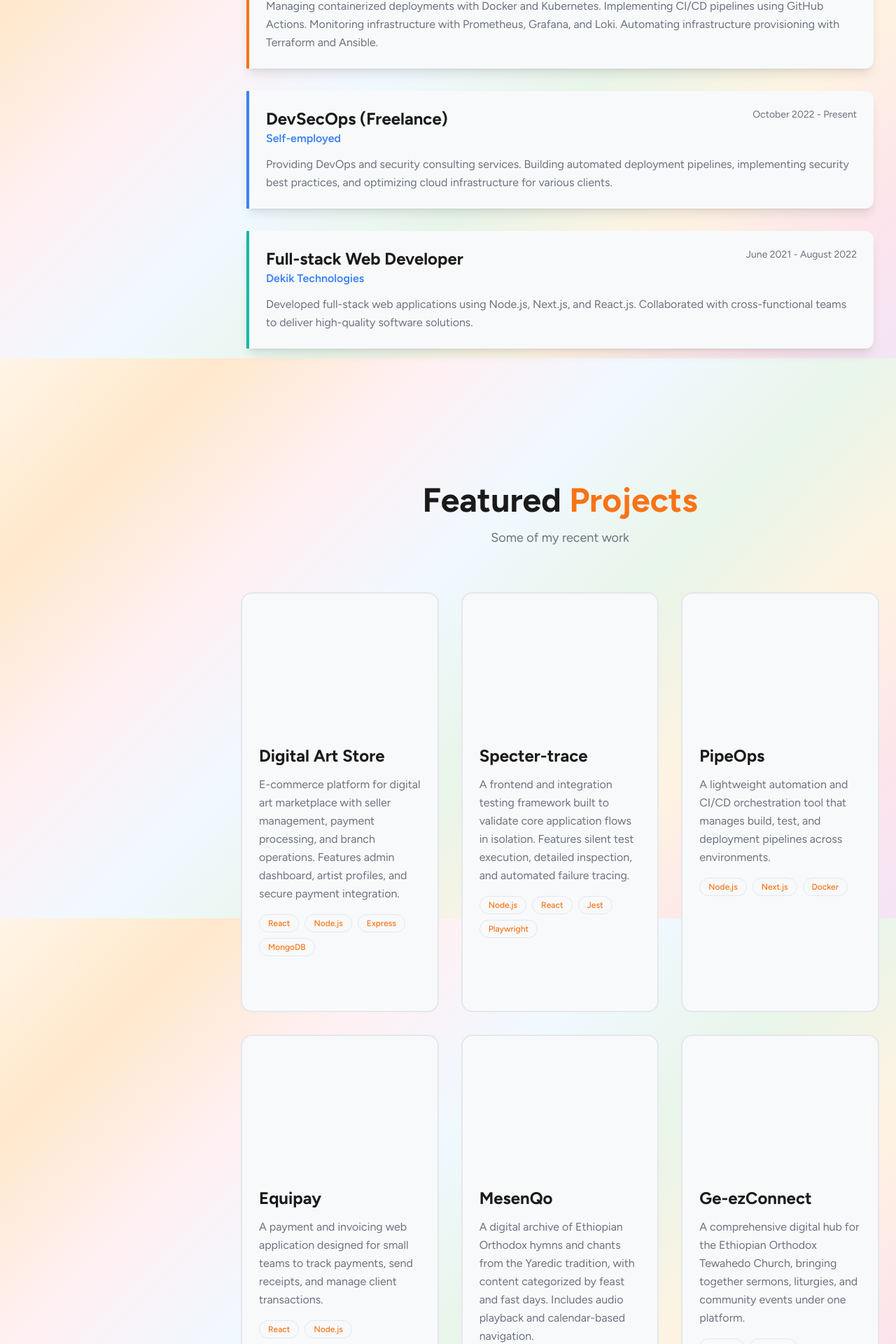
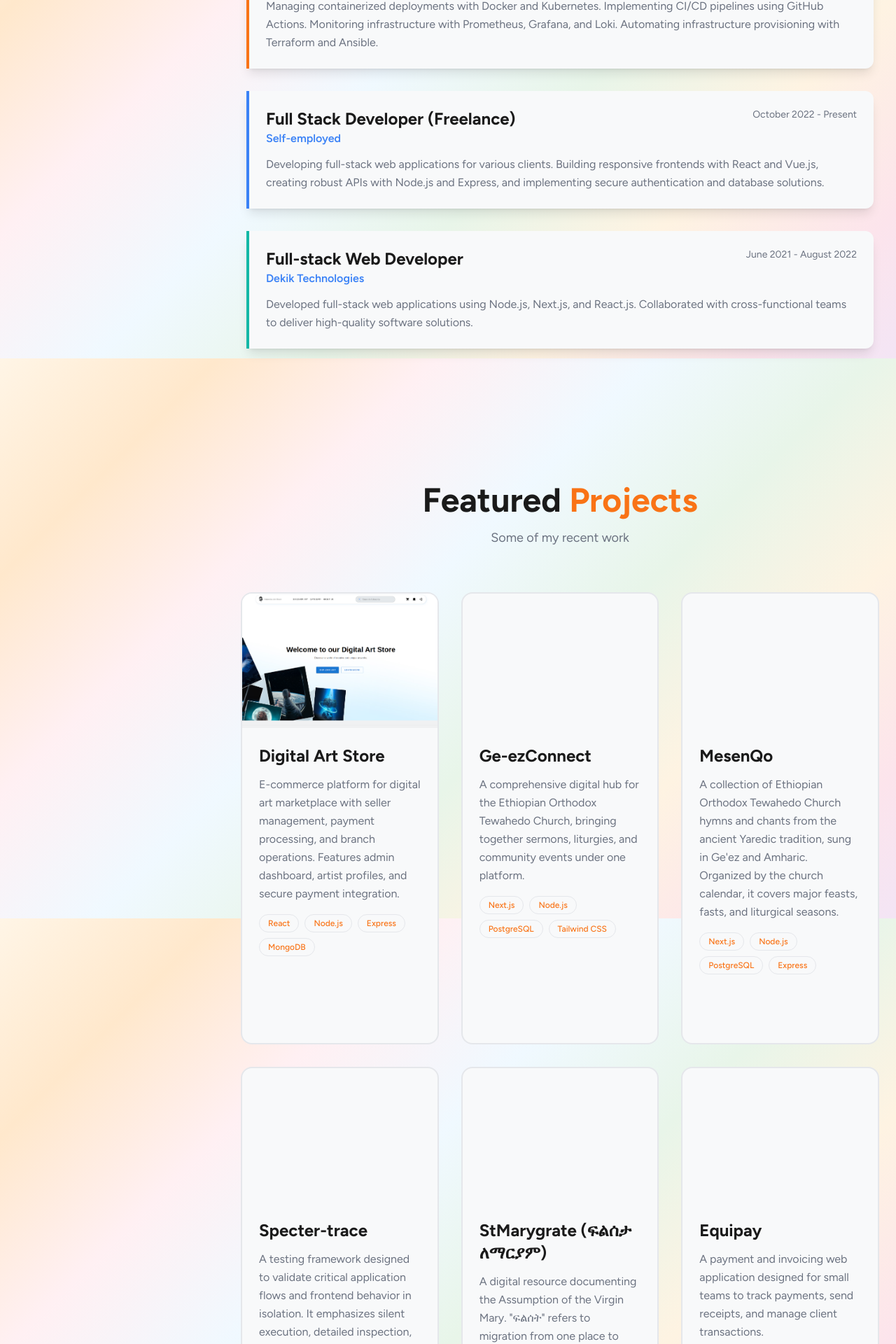
Before and after one commit to nahomik/Portfolio, a Vue app: page / in a window 1280 px wide. Shown: the part 1888-3808 px from the top of the page at 70% size. Built offline with nearby package versions, Linux system fonts and the light colour scheme.

Commit message:
minor fix on app.vue

```diff
--- a/src/App.vue
+++ b/src/App.vue
@@ -146,6 +146,7 @@
           <p class="text-lg leading-relaxed text-muted-foreground">
             I hold a Bachelor's in Computer Science from Wolkite University. When I'm not coding, I explore emerging
             technologies, contribute to open-source projects, and collaborate on innovative solutions that make a difference.
+            In my free time, I enjoy playing chess and watching football.
           </p>
         </div>
       </div>
@@ -176,14 +177,14 @@
           <div class="bg-card border-l-4 border-gruvbox-blue rounded-r-xl p-6 shadow-lg hover:shadow-2xl hover:scale-[1.02] transition-all duration-300 cursor-pointer">
             <div class="flex flex-wrap items-start justify-between mb-3">
               <div>
-                <h3 class="text-2xl font-bold text-foreground">DevSecOps (Freelance)</h3>
+                <h3 class="text-2xl font-bold text-foreground">Full Stack Developer (Freelance)</h3>
                 <p class="text-gruvbox-blue font-semibold">Self-employed</p>
               </div>
               <span class="text-sm text-muted-foreground">October 2022 - Present</span>
             </div>
             <p class="text-muted-foreground leading-relaxed">
-              Providing DevOps and security consulting services. Building automated deployment pipelines,
-              implementing security best practices, and optimizing cloud infrastructure for various clients.
+              Developing full-stack web applications for various clients. Building responsive frontends with React and Vue.js,
+              creating robust APIs with Node.js and Express, and implementing secure authentication and database solutions.
             </p>
           </div>
 
@@ -215,7 +216,8 @@
         <div class="grid grid-cols-1 md:grid-cols-2 xl:grid-cols-3 gap-8">
           <div v-for="project in projects" :key="project.id"
                class="group bg-card border-2 border-border rounded-2xl overflow-hidden hover:border-gruvbox-orange hover:shadow-2xl transition-all duration-500 hover:-translate-y-3 hover:scale-[1.02] cursor-pointer">
-            <div class="h-48 bg-gradient-to-br overflow-hidden relative" :class="project.gradient">
+            <div class="h-48 overflow-hidden relative" :class="project.image ? '' : 'bg-gradient-to-br ' + project.gradient">
+              <img v-if="project.image" :src="project.image" :alt="project.title" class="w-full h-full object-cover" />
               <div class="absolute inset-0 bg-card/80 dark:bg-card/50 backdrop-blur-sm opacity-0 group-hover:opacity-100 transition-opacity duration-300 flex items-center justify-center">
                 <svg class="w-16 h-16 text-gruvbox-orange" fill="none" stroke="currentColor" viewBox="0 0 24 24">
                   <path stroke-linecap="round" stroke-linejoin="round" stroke-width="2" d="M10 6H6a2 2 0 00-2 2v10a2 2 0 002 2h10a2 2 0 002-2v-4M14 4h6m0 0v6m0-6L10 14" />
@@ -251,13 +253,15 @@
                   <svg class="w-4 h-4" fill="none" stroke="currentColor" viewBox="0 0 24 24">
                     <path stroke-linecap="round" stroke-linejoin="round" stroke-width="2" d="M10 6H6a2 2 0 00-2 2v10a2 2 0 002 2h10a2 2 0 002-2v-4M14 4h6m0 0v6m0-6L10 14" />
                   </svg>
-                  Live
+                  Live Demo
                 </a>
-                <span v-else class="flex-1 text-center px-4 py-2 bg-muted/50 border border-border rounded-lg text-sm font-medium text-muted-foreground cursor-not-allowed flex items-center justify-center gap-2">
+                <span v-else
+                      class="flex-1 text-center px-4 py-2 bg-muted border border-border rounded-lg text-sm font-medium text-muted-foreground cursor-not-allowed flex items-center justify-center gap-2">
                   <svg class="w-4 h-4" fill="none" stroke="currentColor" viewBox="0 0 24 24">
-                    <path stroke-linecap="round" stroke-linejoin="round" stroke-width="2" d="M10 6H6a2 2 0 00-2 2v10a2 2 0 002 2h10a2 2 0 002-2v-4M14 4h6m0 0v6m0-6L10 14" />
+                    <path stroke-linecap="round" stroke-linejoin="round" stroke-width="2" d="M15 12a3 3 0 11-6 0 3 3 0 016 0z" />
+                    <path stroke-linecap="round" stroke-linejoin="round" stroke-width="2" d="M2.458 12C3.732 7.943 7.523 5 12 5c4.478 0 8.268 2.943 9.542 7-1.274 4.057-5.064 7-9.542 7-4.477 0-8.268-2.943-9.542-7z" />
                   </svg>
-                  Private
+                  Coming Soon
                 </span>
               </div>
             </div>
@@ -324,12 +328,12 @@
             <h3 class="text-xl font-bold text-gruvbox-red">Frontend</h3>
           </div>
           <div class="flex flex-wrap gap-3">
+            <span class="px-4 py-2 bg-card border border-border rounded-lg text-sm font-medium hover:border-gruvbox-orange hover:text-gruvbox-orange transition-all duration-300 cursor-pointer">HTML5</span>
+            <span class="px-4 py-2 bg-card border border-border rounded-lg text-sm font-medium hover:border-gruvbox-orange hover:text-gruvbox-orange transition-all duration-300 cursor-pointer">CSS3</span>
+            <span class="px-4 py-2 bg-card border border-border rounded-lg text-sm font-medium hover:border-gruvbox-orange hover:text-gruvbox-orange transition-all duration-300 cursor-pointer">JavaScript ES6</span>
             <span class="px-4 py-2 bg-card border border-border rounded-lg text-sm font-medium hover:border-gruvbox-orange hover:text-gruvbox-orange transition-all duration-300 cursor-pointer">React.js</span>
-            <span class="px-4 py-2 bg-card border border-border rounded-lg text-sm font-medium hover:border-gruvbox-orange hover:text-gruvbox-orange transition-all duration-300 cursor-pointer">Next.js</span>
-            <span class="px-4 py-2 bg-card border border-border rounded-lg text-sm font-medium hover:border-gruvbox-orange hover:text-gruvbox-orange transition-all duration-300 cursor-pointer">Vue.js</span>
-            <span class="px-4 py-2 bg-card border border-border rounded-lg text-sm font-medium hover:border-gruvbox-orange hover:text-gruvbox-orange transition-all duration-300 cursor-pointer">JavaScript</span>
-            <span class="px-4 py-2 bg-card border border-border rounded-lg text-sm font-medium hover:border-gruvbox-orange hover:text-gruvbox-orange transition-all duration-300 cursor-pointer">TypeScript</span>
-            <span class="px-4 py-2 bg-card border border-border rounded-lg text-sm font-medium hover:border-gruvbox-orange hover:text-gruvbox-orange transition-all duration-300 cursor-pointer">Tailwind CSS</span>
+            <span class="px-4 py-2 bg-card border border-border rounded-lg text-sm font-medium hover:border-gruvbox-orange hover:text-gruvbox-orange transition-all duration-300 cursor-pointer">jQuery</span>
+            <span class="px-4 py-2 bg-card border border-border rounded-lg text-sm font-medium hover:border-gruvbox-orange hover:text-gruvbox-orange transition-all duration-300 cursor-pointer">Bootstrap</span>
           </div>
         </div>
 
@@ -343,22 +347,23 @@
           </div>
           <div class="flex flex-wrap gap-3">
             <span class="px-4 py-2 bg-card border border-border rounded-lg text-sm font-medium hover:border-gruvbox-orange hover:text-gruvbox-orange transition-all duration-300 cursor-pointer">Node.js</span>
-            <span class="px-4 py-2 bg-card border border-border rounded-lg text-sm font-medium hover:border-gruvbox-orange hover:text-gruvbox-orange transition-all duration-300 cursor-pointer">Express</span>
+            <span class="px-4 py-2 bg-card border border-border rounded-lg text-sm font-medium hover:border-gruvbox-orange hover:text-gruvbox-orange transition-all duration-300 cursor-pointer">Express.js</span>
+            <span class="px-4 py-2 bg-card border border-border rounded-lg text-sm font-medium hover:border-gruvbox-orange hover:text-gruvbox-orange transition-all duration-300 cursor-pointer">EJS</span>
+            <span class="px-4 py-2 bg-card border border-border rounded-lg text-sm font-medium hover:border-gruvbox-orange hover:text-gruvbox-orange transition-all duration-300 cursor-pointer">REST APIs</span>
             <span class="px-4 py-2 bg-card border border-border rounded-lg text-sm font-medium hover:border-gruvbox-orange hover:text-gruvbox-orange transition-all duration-300 cursor-pointer">PostgreSQL</span>
-            <span class="px-4 py-2 bg-card border border-border rounded-lg text-sm font-medium hover:border-gruvbox-orange hover:text-gruvbox-orange transition-all duration-300 cursor-pointer">MySQL</span>
-            <span class="px-4 py-2 bg-card border border-border rounded-lg text-sm font-medium hover:border-gruvbox-orange hover:text-gruvbox-orange transition-all duration-300 cursor-pointer">SQLite</span>
-            <span class="px-4 py-2 bg-card border border-border rounded-lg text-sm font-medium hover:border-gruvbox-orange hover:text-gruvbox-orange transition-all duration-300 cursor-pointer">Redis</span>
+            <span class="px-4 py-2 bg-card border border-border rounded-lg text-sm font-medium hover:border-gruvbox-orange hover:text-gruvbox-orange transition-all duration-300 cursor-pointer">SQL</span>
+            <span class="px-4 py-2 bg-card border border-border rounded-lg text-sm font-medium hover:border-gruvbox-orange hover:text-gruvbox-orange transition-all duration-300 cursor-pointer">Authentication</span>
+            <span class="px-4 py-2 bg-card border border-border rounded-lg text-sm font-medium hover:border-gruvbox-orange hover:text-gruvbox-orange transition-all duration-300 cursor-pointer">Security</span>
           </div>
         </div>
 
-        <!-- DevOps & Tools -->
+        <!-- DevOps & Cloud -->
         <div class="mb-12">
           <div class="flex items-center gap-3 mb-6">
-            <svg class="w-5 h-5 text-gruvbox-yellow" fill="none" stroke="currentColor" viewBox="0 0 24 24">
-              <path stroke-linecap="round" stroke-linejoin="round" stroke-width="2" d="M10.325 4.317c.426-1.756 2.924-1.756 3.35 0a1.724 1.724 0 002.573 1.066c1.543-.94 3.31.826 2.37 2.37a1.724 1.724 0 001.065 2.572c1.756.426 1.756 2.924 0 3.35a1.724 1.724 0 00-1.066 2.573c.94 1.543-.826 3.31-2.37 2.37a1.724 1.724 0 00-2.572 1.065c-.426 1.756-2.924 1.756-3.35 0a1.724 1.724 0 00-2.573-1.066c-1.543.94-3.31-.826-2.37-2.37a1.724 1.724 0 00-1.065-2.572c-1.756-.426-1.756-2.924 0-3.35a1.724 1.724 0 001.066-2.573c-.94-1.543.826-3.31 2.37-2.37.996.608 2.296.07 2.572-1.065z" />
-              <path stroke-linecap="round" stroke-linejoin="round" stroke-width="2" d="M15 12a3 3 0 11-6 0 3 3 0 016 0z" />
+            <svg class="w-5 h-5 text-gruvbox-blue" fill="none" stroke="currentColor" viewBox="0 0 24 24">
+              <path stroke-linecap="round" stroke-linejoin="round" stroke-width="2" d="M3 15a4 4 0 004 4h9a5 5 0 10-.1-9.999 5.002 5.002 0 10-9.78 2.096A4.001 4.001 0 003 15z" />
             </svg>
-            <h3 class="text-xl font-bold text-gruvbox-yellow">DevOps & Tools</h3>
+            <h3 class="text-xl font-bold text-gruvbox-blue">DevOps & Cloud</h3>
           </div>
           <div class="flex flex-wrap gap-3">
             <span class="px-4 py-2 bg-card border border-border rounded-lg text-sm font-medium hover:border-gruvbox-orange hover:text-gruvbox-orange transition-all duration-300 cursor-pointer">Docker</span>
@@ -366,7 +371,27 @@
             <span class="px-4 py-2 bg-card border border-border rounded-lg text-sm font-medium hover:border-gruvbox-orange hover:text-gruvbox-orange transition-all duration-300 cursor-pointer">GitHub Actions</span>
             <span class="px-4 py-2 bg-card border border-border rounded-lg text-sm font-medium hover:border-gruvbox-orange hover:text-gruvbox-orange transition-all duration-300 cursor-pointer">Terraform</span>
             <span class="px-4 py-2 bg-card border border-border rounded-lg text-sm font-medium hover:border-gruvbox-orange hover:text-gruvbox-orange transition-all duration-300 cursor-pointer">Ansible</span>
-            <span class="px-4 py-2 bg-card border border-border rounded-lg text-sm font-medium hover:border-gruvbox-orange hover:text-gruvbox-orange transition-all duration-300 cursor-pointer">Git</span>
+            <span class="px-4 py-2 bg-card border border-border rounded-lg text-sm font-medium hover:border-gruvbox-orange hover:text-gruvbox-orange transition-all duration-300 cursor-pointer">Prometheus</span>
+            <span class="px-4 py-2 bg-card border border-border rounded-lg text-sm font-medium hover:border-gruvbox-orange hover:text-gruvbox-orange transition-all duration-300 cursor-pointer">Grafana</span>
+            <span class="px-4 py-2 bg-card border border-border rounded-lg text-sm font-medium hover:border-gruvbox-orange hover:text-gruvbox-orange transition-all duration-300 cursor-pointer">Jenkins</span>
+          </div>
+        </div>
+
+        <!-- Tools & Other -->
+        <div class="mb-12">
+          <div class="flex items-center gap-3 mb-6">
+            <svg class="w-5 h-5 text-gruvbox-yellow" fill="none" stroke="currentColor" viewBox="0 0 24 24">
+              <path stroke-linecap="round" stroke-linejoin="round" stroke-width="2" d="M10.325 4.317c.426-1.756 2.924-1.756 3.35 0a1.724 1.724 0 002.573 1.066c1.543-.94 3.31.826 2.37 2.37a1.724 1.724 0 001.065 2.572c1.756.426 1.756 2.924 0 3.35a1.724 1.724 0 00-1.066 2.573c.94 1.543-.826 3.31-2.37 2.37a1.724 1.724 0 00-2.572 1.065c-.426 1.756-2.924 1.756-3.35 0a1.724 1.724 0 00-2.573-1.066c-1.543.94-3.31-.826-2.37-2.37a1.724 1.724 0 00-1.065-2.572c-1.756-.426-1.756-2.924 0-3.35a1.724 1.724 0 001.066-2.573c-.94-1.543.826-3.31 2.37-2.37.996.608 2.296.07 2.572-1.065z" />
+              <path stroke-linecap="round" stroke-linejoin="round" stroke-width="2" d="M15 12a3 3 0 11-6 0 3 3 0 016 0z" />
+            </svg>
+            <h3 class="text-xl font-bold text-gruvbox-yellow">Tools & Other</h3>
+          </div>
+          <div class="flex flex-wrap gap-3">
+            <span class="px-4 py-2 bg-card border border-border rounded-lg text-sm font-medium hover:border-gruvbox-orange hover:text-gruvbox-orange transition-all duration-300 cursor-pointer">Git & GitHub</span>
+            <span class="px-4 py-2 bg-card border border-border rounded-lg text-sm font-medium hover:border-gruvbox-orange hover:text-gruvbox-orange transition-all duration-300 cursor-pointer">Unix/Linux</span>
+            <span class="px-4 py-2 bg-card border border-border rounded-lg text-sm font-medium hover:border-gruvbox-orange hover:text-gruvbox-orange transition-all duration-300 cursor-pointer">Web3 & DApps</span>
+            <span class="px-4 py-2 bg-card border border-border rounded-lg text-sm font-medium hover:border-gruvbox-orange hover:text-gruvbox-orange transition-all duration-300 cursor-pointer">NFTs</span>
+            <span class="px-4 py-2 bg-card border border-border rounded-lg text-sm font-medium hover:border-gruvbox-orange hover:text-gruvbox-orange transition-all duration-300 cursor-pointer">ICP Blockchain</span>
           </div>
         </div>
 
@@ -382,8 +407,12 @@
             I'm constantly expanding my skillset and staying up-to-date with the latest technologies. Currently exploring:
           </p>
           <div class="flex flex-wrap gap-3">
-            <span class="px-4 py-2 bg-gruvbox-purple/10 border border-gruvbox-purple/30 rounded-lg text-sm font-medium text-gruvbox-purple">Microservices</span>
-            <span class="px-4 py-2 bg-gruvbox-purple/10 border border-gruvbox-purple/30 rounded-lg text-sm font-medium text-gruvbox-purple">AWS</span>
+            <span class="px-4 py-2 bg-gruvbox-purple/10 border border-gruvbox-purple/30 rounded-lg text-sm font-medium text-gruvbox-purple">Next.js</span>
+            <span class="px-4 py-2 bg-gruvbox-purple/10 border border-gruvbox-purple/30 rounded-lg text-sm font-medium text-gruvbox-purple">TypeScript</span>
+            <span class="px-4 py-2 bg-gruvbox-purple/10 border border-gruvbox-purple/30 rounded-lg text-sm font-medium text-gruvbox-purple">Cloud Platforms</span>
+            <span class="px-4 py-2 bg-gruvbox-purple/10 border border-gruvbox-purple/30 rounded-lg text-sm font-medium text-gruvbox-purple">Web3 & DApps</span>
+            <span class="px-4 py-2 bg-gruvbox-purple/10 border border-gruvbox-purple/30 rounded-lg text-sm font-medium text-gruvbox-purple">NFTs</span>
+            <span class="px-4 py-2 bg-gruvbox-purple/10 border border-gruvbox-purple/30 rounded-lg text-sm font-medium text-gruvbox-purple">ICP Blockchain</span>
           </div>
         </div>
       </div>
@@ -446,10 +475,11 @@
 
         <!-- Action Buttons -->
         <div class="flex flex-wrap gap-4 mt-8">
-          <a href="mailto:nahomendalkachew2002@gmail.com"
+          <a href="https://mail.google.com/mail/?view=cm&fs=1&to=nahomendalkachew2002@gmail.com"
+             target="_blank"
              class="px-8 py-4 bg-gruvbox-orange text-background rounded-xl font-semibold hover:scale-105 hover:shadow-xl transition-all duration-300 flex items-center gap-2">
             <svg class="w-5 h-5" fill="none" stroke="currentColor" viewBox="0 0 24 24">
-              <path stroke-linecap="round" stroke-linejoin="round" stroke-width="2" d="M12 19l9 2-9-18-9 18 9-2zm0 0v-8" />
+              <path stroke-linecap="round" stroke-linejoin="round" stroke-width="2" d="M3 8l7.89 5.26a2 2 0 002.22 0L21 8M5 19h14a2 2 0 002-2V7a2 2 0 00-2-2H5a2 2 0 00-2 2v10a2 2 0 002 2z" />
             </svg>
             Get In Touch
           </a>
@@ -523,63 +553,61 @@ const projects = [
     title: 'Digital Art Store',
     description: 'E-commerce platform for digital art marketplace with seller management, payment processing, and branch operations. Features admin dashboard, artist profiles, and secure payment integration.',
     tech: ['React', 'Node.js', 'Express', 'MongoDB'],
+    image: '/images/art_store.png',
     gradient: 'from-gruvbox-red/20 via-gruvbox-orange/20 to-gruvbox-yellow/20',
     github: 'https://github.com/nahomik/Digital-art-store',
-    demo: null
+    demo: null,
+    isPrivate: true
   },
   {
     id: 2,
+    title: 'Ge-ezConnect',
+    description: 'A comprehensive digital hub for the Ethiopian Orthodox Tewahedo Church, bringing together sermons, liturgies, and community events under one platform.',
+    tech: ['Next.js', 'Node.js', 'PostgreSQL', 'Tailwind CSS'],
+    gradient: 'from-gruvbox-aqua/20 via-gruvbox-blue/20 to-gruvbox-purple/20',
+    github: 'https://github.com/nahomik/Ge-ezConnect',
+    demo: null,
+    isPrivate: true
+  },
+  {
+    id: 3,
+    title: 'MesenQo',
+    description: 'A collection of Ethiopian Orthodox Tewahedo Church hymns and chants from the ancient Yaredic tradition, sung in Ge\'ez and Amharic. Organized by the church calendar, it covers major feasts, fasts, and liturgical seasons.',
+    tech: ['Next.js', 'Node.js', 'PostgreSQL', 'Express'],
+    gradient: 'from-gruvbox-yellow/20 via-gruvbox-orange/20 to-gruvbox-red/20',
+    github: 'https://github.com/nahomik/MesenQo',
+    demo: null,
+    isPrivate: true
+  },
+  {
+    id: 4,
     title: 'Specter-trace',
-    description: 'A frontend and integration testing framework built to validate core application flows in isolation. Features silent test execution, detailed inspection, and automated failure tracing.',
+    description: 'A testing framework designed to validate critical application flows and frontend behavior in isolation. It emphasizes silent execution, detailed inspection, and reliable failure signals.',
     tech: ['Node.js', 'React', 'Jest', 'Playwright'],
     gradient: 'from-gruvbox-orange/20 via-gruvbox-red/20 to-gruvbox-purple/20',
     github: 'https://github.com/nahomik/specter-trace-',
-    demo: null
+    demo: null,
+    isPrivate: true
   },
   {
-    id: 3,
-    title: 'PipeOps',
-    description: 'A lightweight automation and CI/CD orchestration tool that manages build, test, and deployment pipelines across environments.',
-    tech: ['Node.js', 'Next.js', 'Docker'],
+    id: 5,
+    title: 'StMarygrate (ፍልሰታ ለማርያም)',
+    description: 'A digital resource documenting the Assumption of the Virgin Mary. "ፍልሰት" refers to migration from one place to another, specifically commemorating St. Mary\'s journey from Gethsemane to Paradise and the resurrection of her body under the Tree of Life.',
+    tech: ['Next.js', 'Node.js', 'PostgreSQL', 'Tailwind CSS'],
     gradient: 'from-gruvbox-blue/20 via-gruvbox-aqua/20 to-gruvbox-green/20',
-    github: 'https://github.com/nahomik/PipeOps',
-    demo: null
+    github: 'https://github.com/nahomik/StMarygrate',
+    demo: null,
+    isPrivate: true
   },
   {
-    id: 4,
+    id: 6,
     title: 'Equipay',
     description: 'A payment and invoicing web application designed for small teams to track payments, send receipts, and manage client transactions.',
     tech: ['React', 'Node.js', 'PostgreSQL', 'Express'],
     gradient: 'from-gruvbox-purple/20 via-gruvbox-blue/20 to-gruvbox-aqua/20',
     github: 'https://github.com/nahomik/Equipay',
-    demo: null
-  },
-  {
-    id: 5,
-    title: 'MesenQo',
-    description: 'A digital archive of Ethiopian Orthodox hymns and chants from the Yaredic tradition, with content categorized by feast and fast days. Includes audio playback and calendar-based navigation.',
-    tech: ['Next.js', 'Node.js', 'PostgreSQL', 'Express'],
-    gradient: 'from-gruvbox-yellow/20 via-gruvbox-orange/20 to-gruvbox-red/20',
-    github: 'https://github.com/nahomik/MesenQo',
-    demo: null
-  },
-  {
-    id: 6,
-    title: 'Ge-ezConnect',
-    description: 'A comprehensive digital hub for the Ethiopian Orthodox Tewahedo Church, bringing together sermons, liturgies, and community events under one platform.',
-    tech: ['Next.js', 'Node.js', 'PostgreSQL', 'Tailwind CSS'],
-    gradient: 'from-gruvbox-aqua/20 via-gruvbox-blue/20 to-gruvbox-purple/20',
-    github: 'https://github.com/nahomik/Ge-ezConnect',
-    demo: null
-  },
-  {
-    id: 7,
-    title: 'Barrage-zero',
-    description: 'Distributed load execution scripts for performance benchmarking under controlled chaos. Powered by modular test plans simulating concurrent stress points in application layers.',
-    tech: ['Node.js', 'K6', 'Docker'],
-    gradient: 'from-gruvbox-green/20 via-gruvbox-yellow/20 to-gruvbox-orange/20',
-    github: 'https://github.com/nahomik/Barrage-zero',
-    demo: null
+    demo: null,
+    isPrivate: true
   }
 ]
 
```
Also changed, not shown: nahomik/index.html (deleted), public/images/art_store.png (added).
